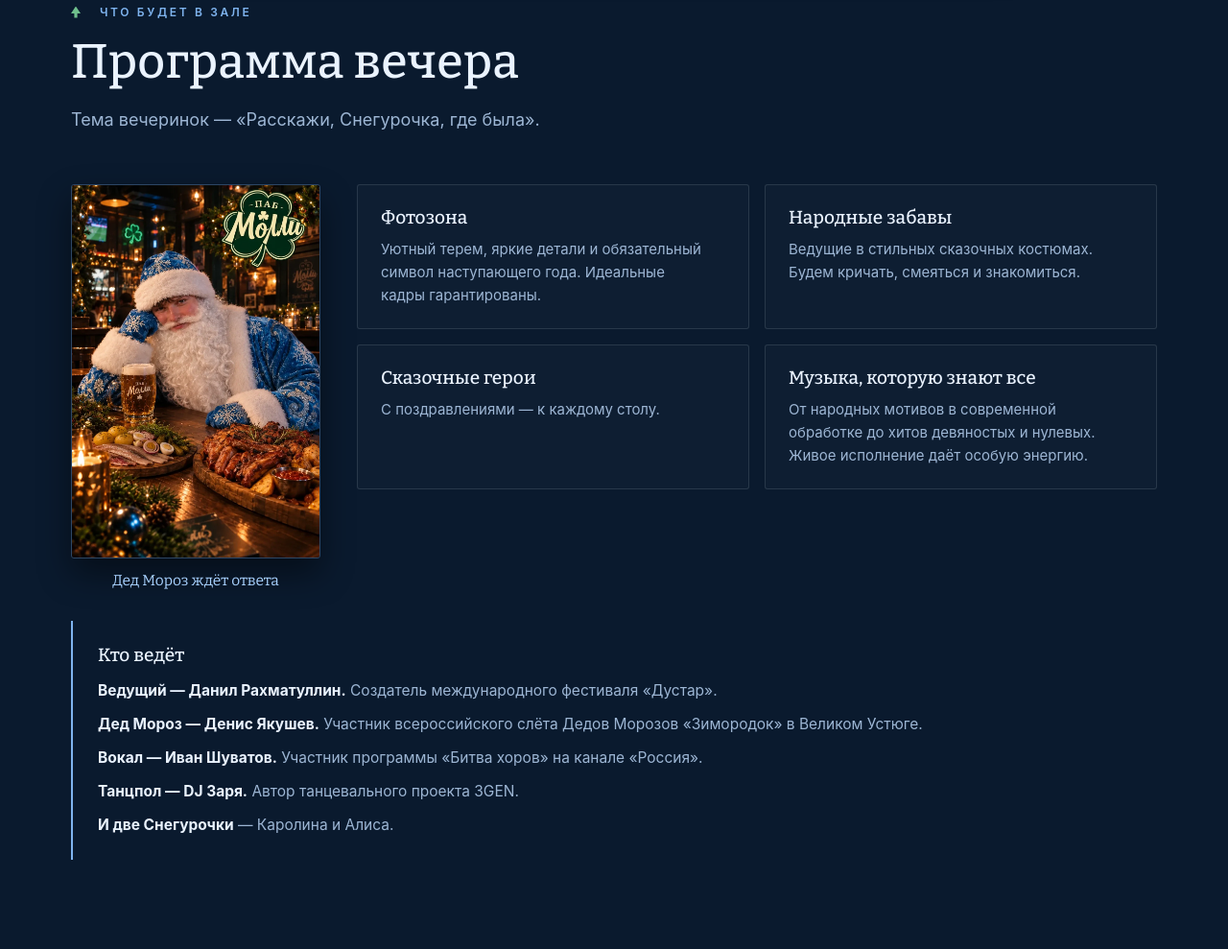
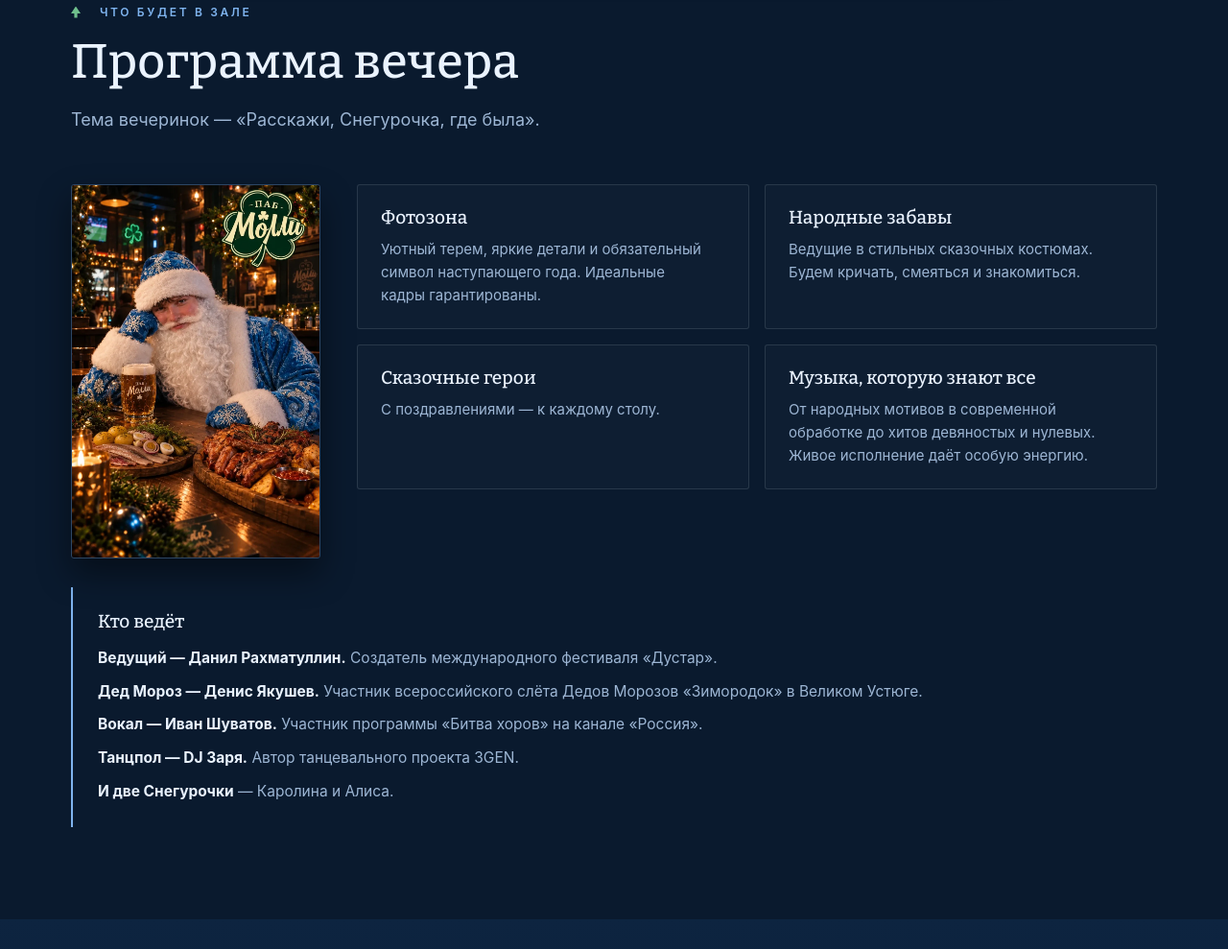
Before and after one commit to skim-stroy74/molly, a plain HTML site: page novyi-god.html in a window 1280 px wide. Shown: the part 858-1847 px from the top of the page at 96% size. Drawn offline with Linux system fonts and the light colour scheme.

Commit message:
Убрана подпись под фотографией Деда Мороза
Строка «Дед Мороз ждёт ответа» появилась как замена фразе про
Снегурочку, когда та стала темой вечеринок. Без неё спокойнее.

Заодно убрана ставшая ненужной обвязка: фотография снова просто
блок с кадром, без figure и внутренней рамки, а из стилей ушли
правила подписи и .ng-prog-frame.

Co-Authored-By: Claude Opus 5 <noreply@anthropic.com>

```diff
--- a/novyi-god.html
+++ b/novyi-god.html
@@ -105,12 +105,9 @@
     </div>
 
     <div class="ng-side">
-      <figure class="ng-prog-photo">
-        <div class="ng-prog-frame">
-          <img src="images/ded-moroz.webp" alt="Дед Мороз за новогодним столом в пабе «Молли»" width="1012" height="1555" loading="lazy">
-        </div>
-        <figcaption>Дед Мороз ждёт ответа</figcaption>
-      </figure>
+      <div class="ng-prog-photo">
+        <img src="images/ded-moroz.webp" alt="Дед Мороз за новогодним столом в пабе «Молли»" width="1012" height="1555" loading="lazy">
+      </div>
       <div class="ng-prog rv">
         <div class="ng-card">
           <h3>Фотозона</h3>
--- a/style.css
+++ b/style.css
@@ -1997,25 +1997,18 @@ body.cookie-open .ng-back{bottom:190px}
 body.ng .ftr{padding-bottom:96px}
 
 /* ---------- Дед Мороз рядом с программой вечера ----------
-   Рамка и подпись разведены: рамка обрезает кадр по 2:3, и подпись
-   внутри неё просто исчезла бы под overflow:hidden. Поэтому обрезает
-   внутренний блок, а figure держит кадр и строку под ним.
+   Кадр показываем целиком, 2:3 как в исходнике: обрезать нечего.
    Кружка на стойке — это интерьер зала, а не реклама напитка:
    ни марки, ни цены, ни призыва в кадре нет. */
-.ng-prog-photo{margin:0}
-.ng-prog-frame{
+.ng-prog-photo{
   aspect-ratio:2/3;overflow:hidden;border-radius:3px;
   border:1px solid var(--line);
   box-shadow:0 16px 34px rgba(0,0,0,.45);
 }
-.ng-prog-frame img{
+.ng-prog-photo img{
   width:100%;height:100%;object-fit:cover;object-position:center;
   display:block;
 }
-.ng-prog-photo figcaption{
-  margin-top:12px;font-family:var(--serif);font-size:15.5px;
-  color:var(--brass-bright);text-align:center;line-height:1.45;
-}
 @media(max-width:1099px){
   .ng-prog-photo{max-width:420px;margin:0 auto}
 }
```
Also changed, not shown: images/_src-dm.webp (added).
